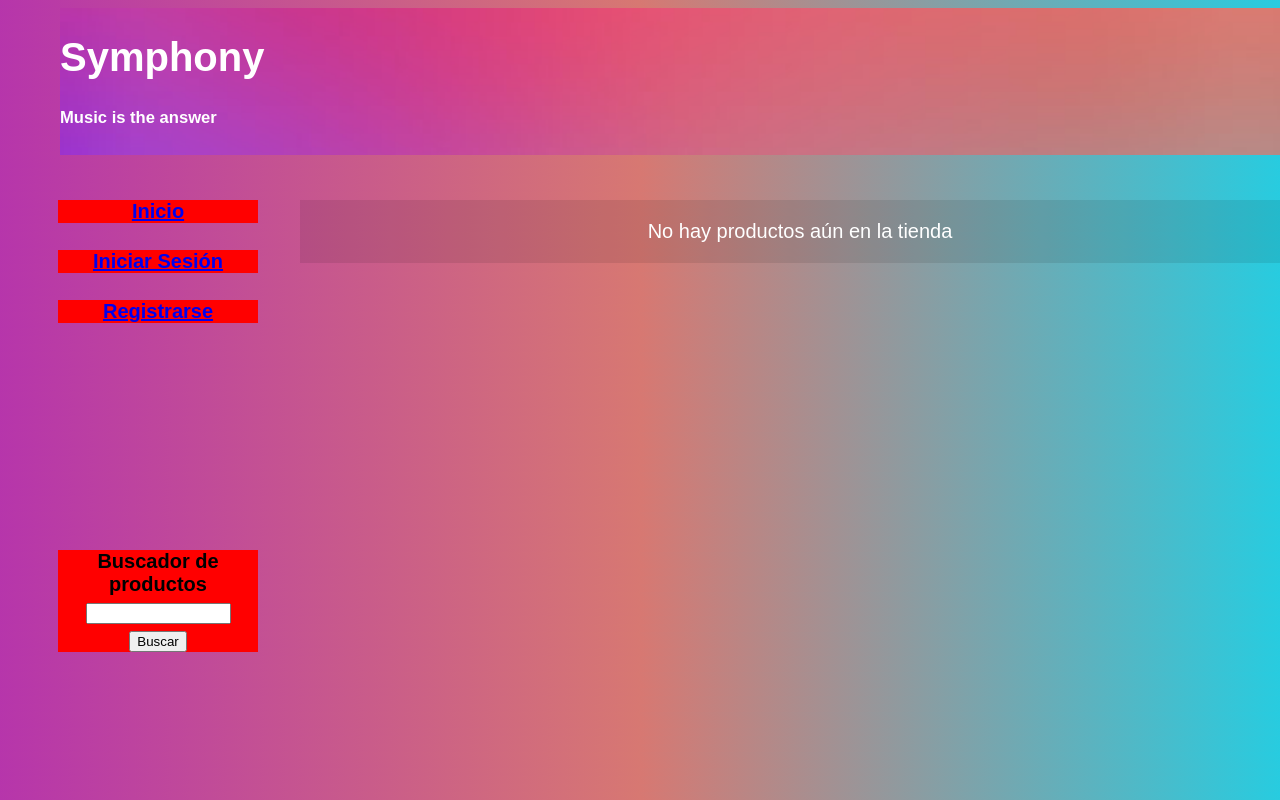
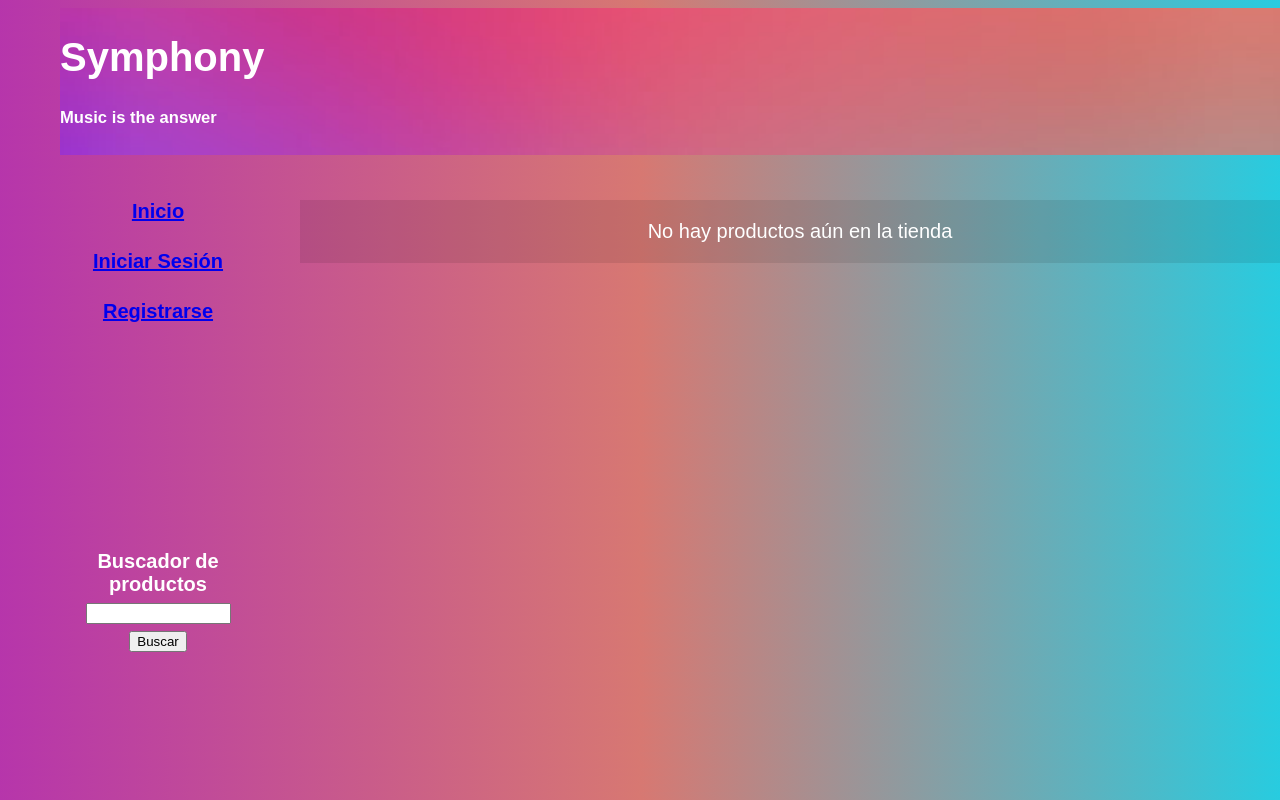
Before and after one commit to GilbertoOne/Proyecto-Web, a PHP site: page / in a window 1280 px wide; the page is wider, and only the part inside the window is pictured. Run offline with PHP 8.4, Linux system fonts and the light colour scheme; data that the repository does not hold is empty.

Commit message:
Colores de los botones

```diff
--- a/Estilo.css
+++ b/Estilo.css
@@ -34,8 +34,6 @@ and open the template in the editor.
     visibility: visible;
     z-index: 2;
     top: 100px;
-    background-image: url(Texturas/BG.jpg);
-    background-size: cover;
 }
 
 #Banner {
@@ -49,13 +47,55 @@ and open the template in the editor.
     background-size: cover;
 }
 
+/*Botonera*/
 
-#BotonesGeneralConf {
+#Inicio{
     position: absolute;
     visibility: visible;
-    left: 50px;
-    top: 100px;
     text-align: center;
     width: 200px;
-    background-color: red;
+    top: 100px;
+    left: 50px;
 }
+#Inicio:hover{
+    background-image: linear-gradient(180rad,  #27cce0, #d77872, #b635ab);
+}
+
+
+#InicioSesion{
+    position: absolute;
+    visibility: visible;
+    text-align: center;
+    width: 200px;
+    top: 100px;
+    left: 50px;
+}
+#InicioSesion:hover{
+    background-image: linear-gradient(180rad,  #27cce0, #d77872, #b635ab);
+}
+
+#Registrarse{
+    position: absolute;
+    visibility: visible;
+    text-align: center;
+    width: 200px;
+    top: 100px;
+    left: 50px;
+}
+
+#Registrarse:hover{
+    background-image: linear-gradient(180rad,  #27cce0, #d77872, #b635ab);
+}
+
+#BuscadorProd{
+    color: white;
+    position: absolute;
+    visibility: visible;
+    text-align: center;
+    width: 200px;
+    top: 100px;
+    left: 50px;
+}
+#BuscadorProd:hover{
+    background-image: linear-gradient(180rad,  #27cce0, #d77872, #b635ab);
+}
--- a/index.php
+++ b/index.php
@@ -140,25 +140,25 @@
         <!--Botonera-->
         <div id="Botonera">
 
-            <div id="BotonesGeneralConf">
+            <div id="Inicio">
 
                 <a href="index.php"><B>Inicio</B></a>
 
             </div>
 
-            <div id="BotonesGeneralConf", style="top:150px">
+            <div id="InicioSesion", style="top:150px">
 
                 <a href="IniciarSesión.php"><B>Iniciar Sesión</B></a>
 
             </div>
 
-            <div style=" top: 200px;" id="BotonesGeneralConf">
+            <div style=" top: 200px;" id="Registrarse">
 
                 <a href="Registrarse.php"><B>Registrarse</B></a>
 
             </div>
 
-            <div style="top: 450px" id="BotonesGeneralConf">
+            <div style="top: 450px" id="BuscadorProd">
 
                 <B>Buscador de productos</B>
                 <form action="Buscar.php" method="post" style="text-align: center;font-size: 18pt">
```
